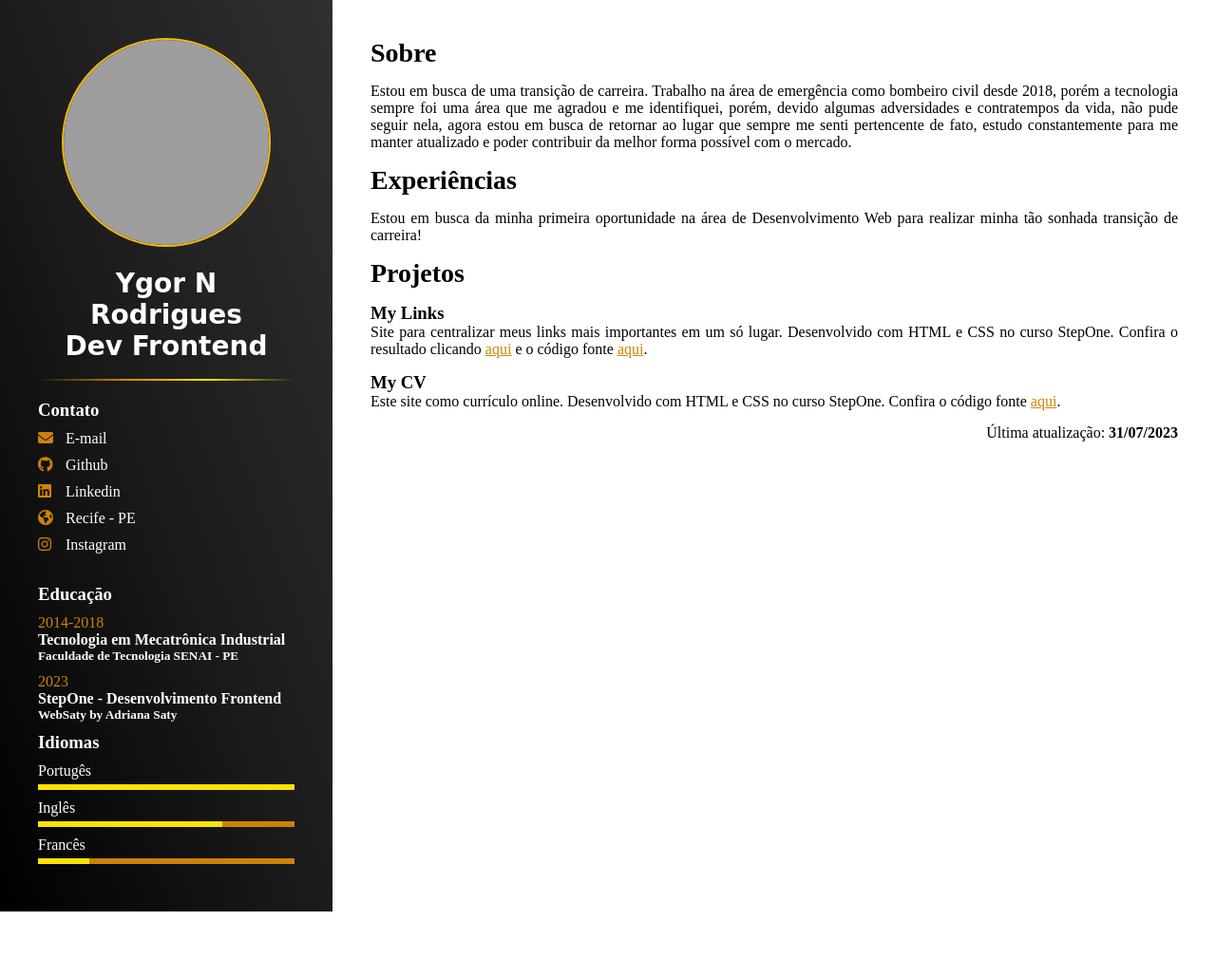
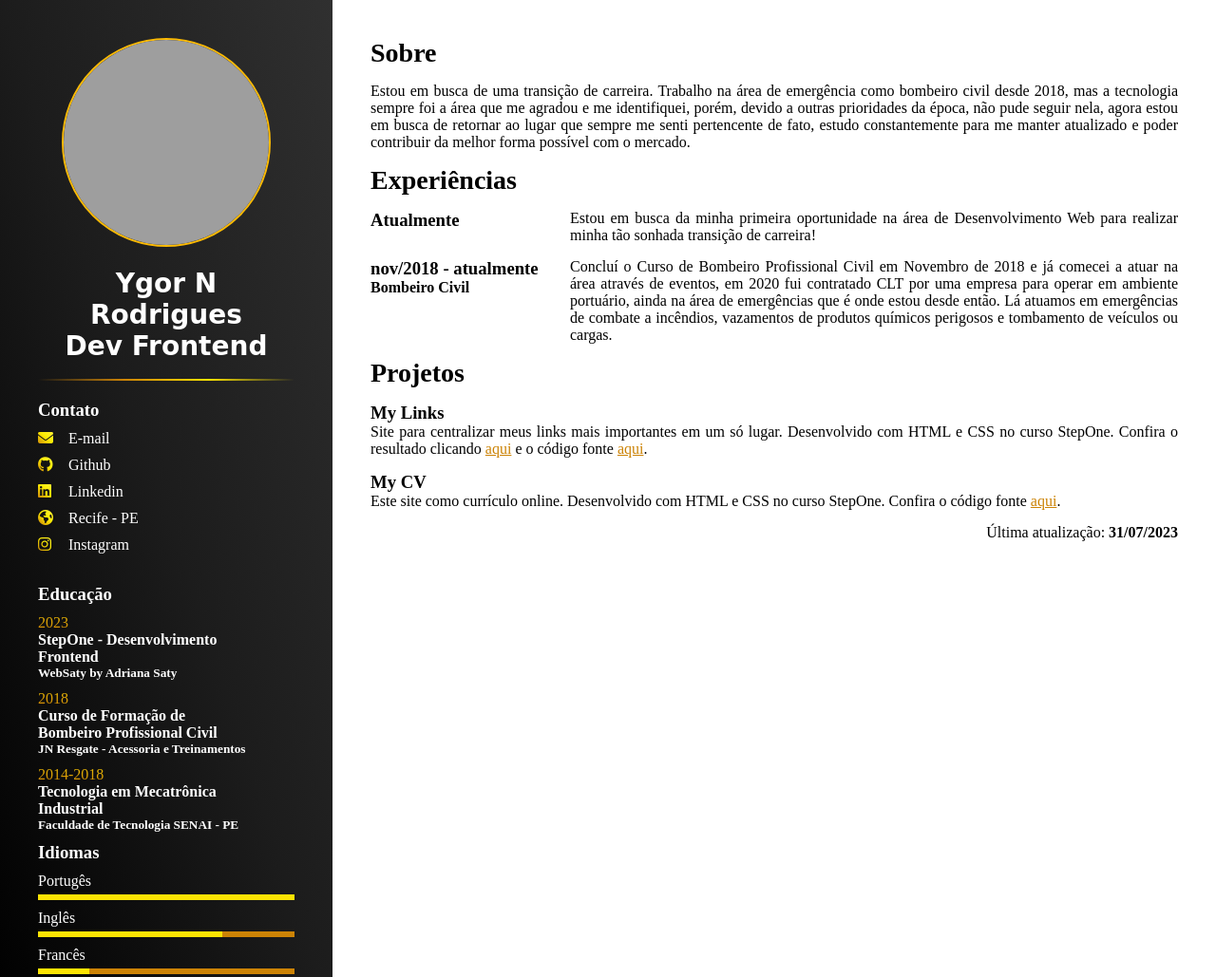
Before and after one commit to YgorStriker/My-CV, a plain HTML site: page index.html in a window 1280 px wide. Shown: the top 1029 px of the page at 95% size. Before the commit the page ends 960 px from the top, so only its background shows below. Drawn offline with Linux system fonts and the light colour scheme; grey boxes are pictures that could not be loaded; a web font is replaced by a local one.

Commit message:
Added features
Added experience and corrected a alignment bug, and some new color effects.

```diff
--- a/index.css
+++ b/index.css
@@ -22,9 +22,12 @@
     text-align: left;
 }
 .infoColumn i {
-    width: 15px;
+    width: 18px;
     margin-right: 14px;
-    color: #cc8306;
+    background: linear-gradient(to top right, #cc8306, #fcec03, #fff242);
+    background-clip: text;
+    -webkit-text-fill-color: transparent;
+    -webkit-background-clip: text;
 }
 .infoColumn li {
     list-style-type: none;
@@ -58,7 +61,10 @@
     margin-top: 32px;
 }
 .education p {
-    color: #cc8306;
+    background: linear-gradient(to top right, #cc8306, #fce303);
+    background-clip: text;
+    -webkit-text-fill-color: transparent;
+    -webkit-background-clip: text;
 }
 
 .languages .percent {
@@ -119,4 +125,10 @@
         font-family: 'MuseoModerno', cursive;
         font-size: 28px;
     }
+    .exp {
+        display: flex;
+    }
+    .expDate h3, h4{
+        width: 210px;
+    }
 }
--- a/index.html
+++ b/index.html
@@ -32,14 +32,19 @@
                 <h3>Educação</h3>
                 <ul>
                     <li>
+                        <p>2023</p>
+                        <h4>StepOne - Desenvolvimento Frontend</h4>
+                        <h5>WebSaty by Adriana Saty</h5>
+                    </li>
+                    <li>
+                        <p>2018</p>
+                        <h4>Curso de Formação de Bombeiro Profissional Civil</h4>
+                        <h5>JN Resgate - Acessoria e Treinamentos</h5>
+                    </li>
+                    <li>
                         <p>2014-2018</p>
                         <h4>Tecnologia em Mecatrônica Industrial</h4>
                         <h5>Faculdade de Tecnologia SENAI - PE</h5>
-                    </li>
-                    <li>
-                        <p>2023</p>
-                        <h4>StepOne - Desenvolvimento Frontend</h4>
-                        <h5>WebSaty by Adriana Saty</h5>
                     </li>
                 </ul>
             </div>
@@ -73,16 +78,34 @@
                 <h2>Sobre</h2>
                 <p>Estou em busca de uma transição de carreira.
                     Trabalho na área de emergência como bombeiro civil desde 2018,
-                    porém a tecnologia sempre foi uma área que me agradou e me
-                    identifiquei, porém, devido algumas adversidades e contratempos da vida,
-                     não pude seguir nela, agora estou em busca de retornar ao lugar que sempre
-                     me senti pertencente de fato, estudo constantemente para me manter atualizado
-                     e poder contribuir da melhor forma possível com o mercado.</p>
+                    mas a tecnologia sempre foi a área que me agradou e me
+                    identifiquei, porém, devido a outras prioridades da época, não pude seguir nela,
+                    agora estou em busca de retornar ao lugar que sempre me senti pertencente de fato,
+                    estudo constantemente para me manter atualizado e poder contribuir da melhor
+                    forma possível com o mercado.</p>
             </div>
-            <div class="exp">
-                <h2>Experiências</h2>
-                <p>Estou em busca da minha primeira oportunidade na área de Desenvolvimento Web para realizar minha tão sonhada transição de carreira!</p>
-            </div>
+            <h2>Experiências</h2>
+                <div class="exp">
+                    <div class="expDate">
+                        <h3>Atualmente</h3>
+                    </div>
+                    <div>
+                        <p>Estou em busca da minha primeira oportunidade na área de Desenvolvimento Web para realizar minha tão
+                            sonhada transição de carreira!</p>
+                    </div>
+                </div>
+                <div class="exp">
+                    <div class="expDate">
+                        <h3>nov/2018 - atualmente</h3>
+                        <h4>Bombeiro Civil</h4>
+                    </div>
+                    <div>
+                        <p>Concluí o Curso de Bombeiro Profissional Civil em Novembro de 2018 e já comecei a atuar na área
+                            através de eventos, em 2020 fui contratado CLT por uma empresa para operar em ambiente portuário, ainda
+                            na área de emergências que é onde estou desde então. Lá atuamos em emergências de combate a incêndios,
+                            vazamentos de produtos químicos perigosos e tombamento de veículos ou cargas.</p>
+                    </div>
+                </div>
             <div class="projects">
                 <h2>Projetos</h2>
                 <h3>My Links</h3>
```
